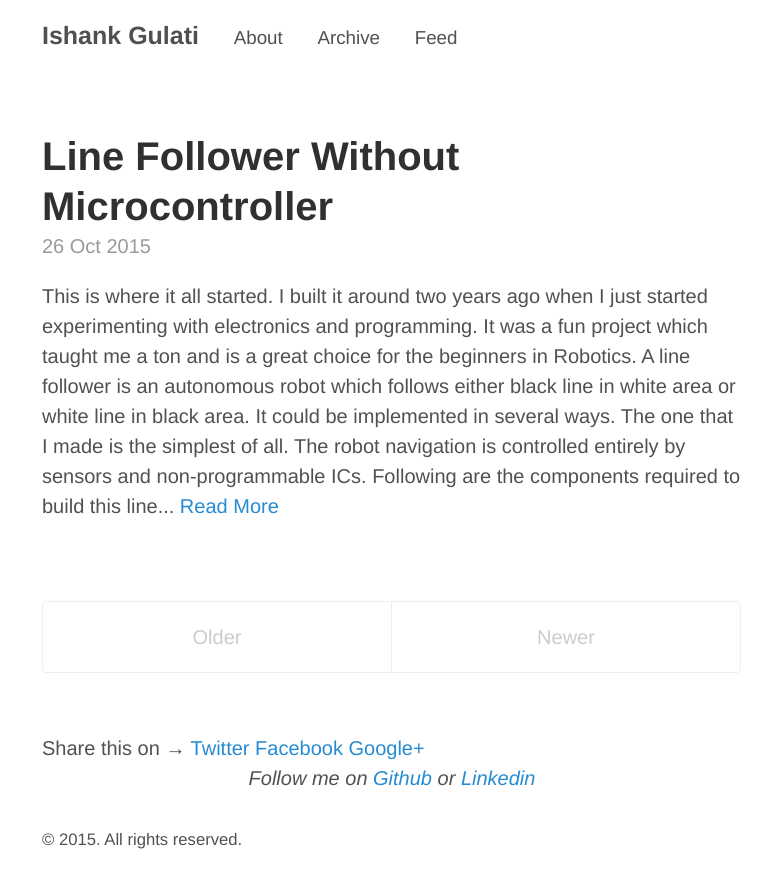
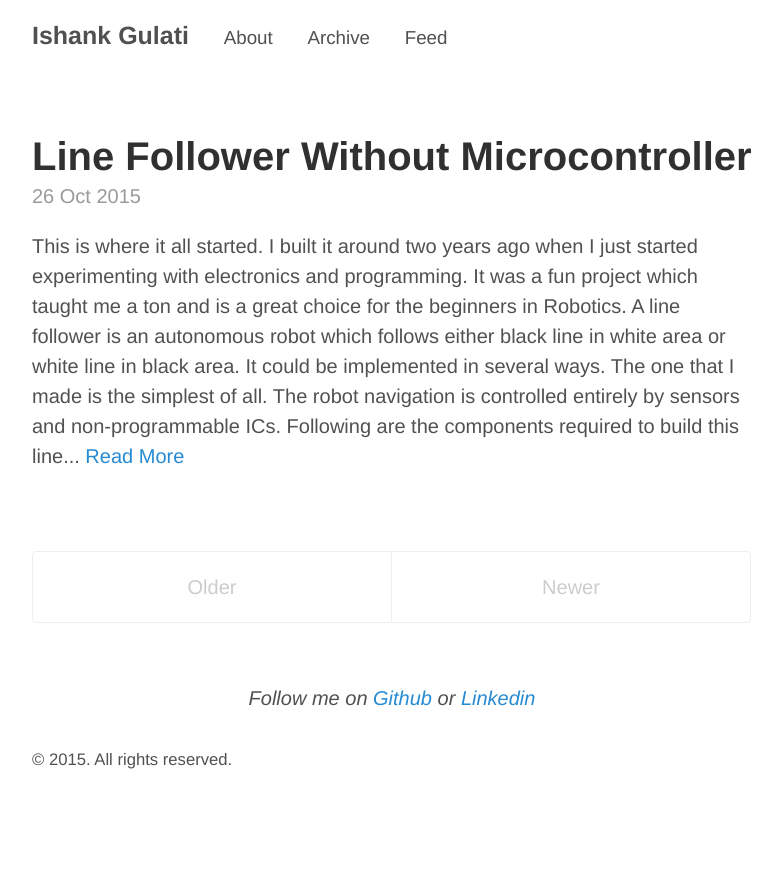
Before and after one commit to IshankGulati/ishankgulati.github.io, a Jekyll site: the page built from index.html, in a window 1280 px wide. Shown: the top 888 px of the page, without its empty margins (248-1030 px from the left). Built offline with Jekyll 4.4.1, drawn with Linux system fonts in a browser that asks for light colours; the list of posts is cut into pages by our own code.

Commit message:
share-fix2

```diff
--- a/_includes/share_plug.html
+++ b/_includes/share_plug.html
@@ -1,6 +1,9 @@
+{% if page.share %}
 <div class="share-page">
     Share this on &rarr;
     <a href="https://twitter.com/intent/tweet?text={{ page.title }}&url={{ site.url }}{{ page.url }}&via={{ site.twitter_username }}&related={{ site.twitter_username }}" rel="nofollow" target="_blank" title="Share on Twitter">Twitter</a>
     <a href="https://facebook.com/sharer.php?u={{ site.url }}{{ page.url }}" rel="nofollow" target="_blank" title="Share on Facebook">Facebook</a>
     <a href="https://plus.google.com/share?url={{ site.url }}{{ page.url }}" rel="nofollow" target="_blank" title="Share on Google+">Google+</a>
+	<br><br>
 </div>
+{% endif %}
--- a/_sass/_layout.scss
+++ b/_sass/_layout.scss
@@ -3,7 +3,7 @@
 // Styles for managing the structural hierarchy of the site.
 
 .container {
-  max-width: 38rem;
+  max-width: 39rem;
   padding-left:  1.5rem;
   padding-right: 1.5rem;
   margin-left:  auto;
```
